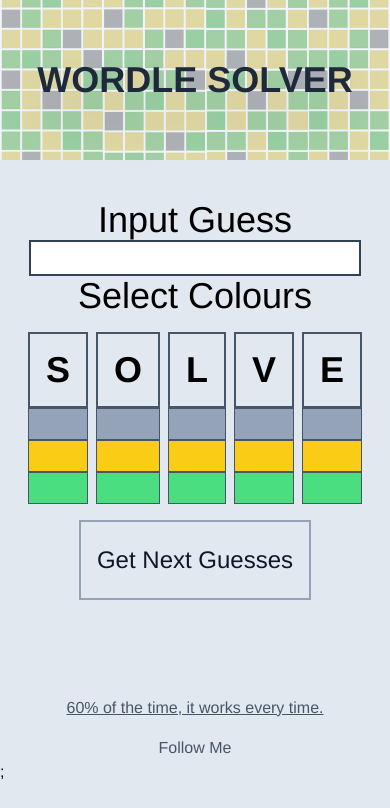
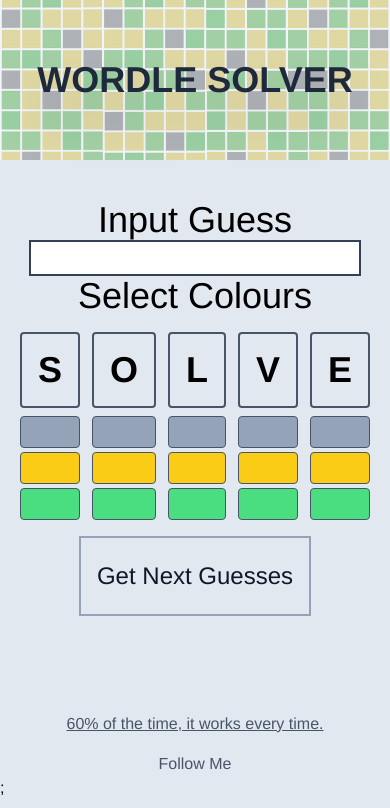
Before and after one commit to becomingjohndoe/wordle-solver, a React (Create React App) app: page / in a window 390 px wide. Shown: the top 808 px of the page. Built offline with nearby package versions, Linux system fonts and the light colour scheme.

Commit message:
mobile tweaks

```diff
--- a/src/components/Home.jsx
+++ b/src/components/Home.jsx
@@ -90,7 +90,7 @@
 				/>
 				{/* COLOUR SELECTOR */}
 				<span className="text-4xl">Select Colours</span>
-				<div className="flex gap-2 mt-4">
+				<div className="flex sm:gap-6 gap-3 mt-4">
 					<LetterBox
 						reference={letterOne}
 						index={0}
--- a/src/components/LetterBox.jsx
+++ b/src/components/LetterBox.jsx
@@ -5,28 +5,28 @@
 		<div className="flex flex-col">
 			<div
 				ref={reference}
-				className=" h-auto w-auto border-slate-600 border-2 sm:text-4xl text-4xl text-center font-extrabold p-4"
+				className=" h-auto w-auto border-slate-600 border-2 sm:text-4xl text-4xl text-center font-extrabold p-4 rounded"
 			>
 				{letter}
 			</div>
-			<div className="flex flex-col sm:flex-row gro">
+			<div className="flex flex-col sm:flex-row mt-2 gap-1">
 				<div
 					onClick={() => {
 						addToGuess(reference, reference.current.innerHTML, index, "-", "grey");
 					}}
-					className="bg-slate-400 h-8 w-full border border-slate-600"
+					className="bg-slate-400 h-8 w-full border border-slate-600 rounded cursor-pointer"
 				></div>
 				<div
 					onClick={() => {
 						addToGuess(reference, reference.current.innerHTML, index, "O", "yellow");
 					}}
-					className="bg-yellow-400 h-8 w-full border border-slate-600"
+					className="bg-yellow-400 h-8 w-full border border-slate-600 rounded cursor-pointer"
 				></div>
 				<div
 					onClick={() => {
 						addToGuess(reference, reference.current.innerHTML, index, "X", "green");
 					}}
-					className="bg-green-400 h-8 w-full border border-slate-600"
+					className="bg-green-400 h-8 w-full border border-slate-600 rounded cursor-pointer"
 				></div>
 			</div>
 		</div>
```
